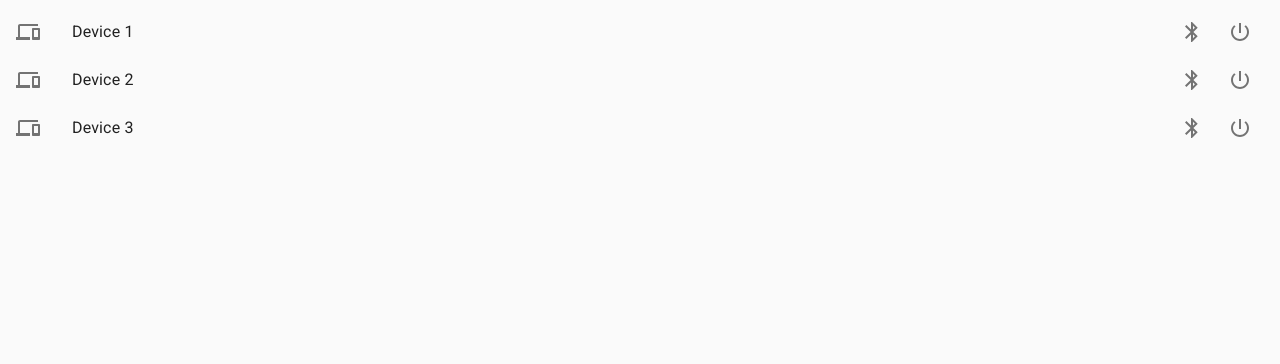
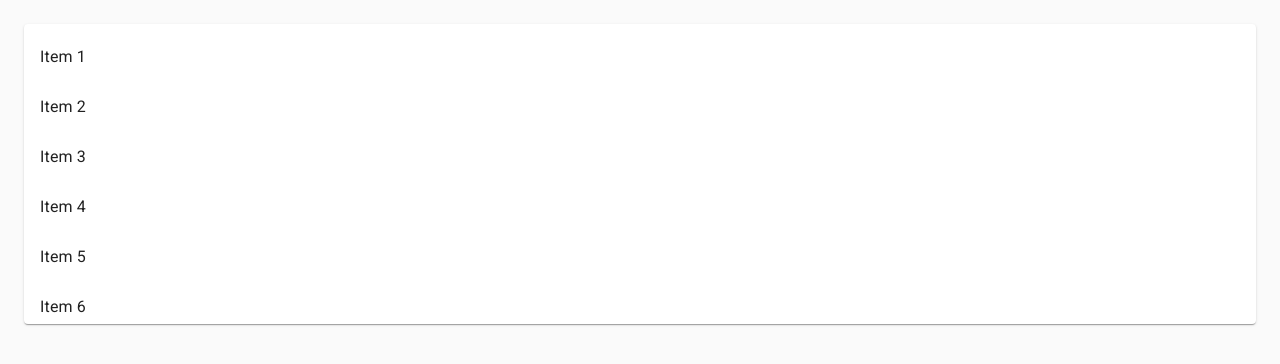
Before and after one commit to pleed0215/material-ui-cookbook, a React (Create React App) app: page / in a window 1280 px wide. Shown: the top 364 px of the page. Built offline with nearby package versions, Linux system fonts and the light colour scheme.

Commit message:
List ended

```diff
--- a/package.json
+++ b/package.json
@@ -17,6 +17,7 @@
     "react-dom": "^17.0.1",
     "react-router-dom": "^5.2.0",
     "react-scripts": "4.0.1",
+    "react-virtualized": "^9.22.3",
     "typescript": "^4.0.3",
     "web-vitals": "^0.2.4"
   },
@@ -46,6 +47,7 @@
   },
   "devDependencies": {
     "@types/classnames": "^2.2.11",
-    "@types/react-router-dom": "^5.1.7"
+    "@types/react-router-dom": "^5.1.7",
+    "@types/react-virtualized": "^9.21.11"
   }
 }
--- a/src/App.tsx
+++ b/src/App.tsx
@@ -1,8 +1,9 @@
 import React from "react";
-import { ListControls } from "./List/ListControls";
+
+import { ScrollingList } from "./List/ListScroll";
 
 function App() {
-  return <ListControls />;
+  return <ScrollingList />;
 }
 
 export default App;
--- a/src/List/ListScroll.tsx
+++ b/src/List/ListScroll.tsx
@@ -1,7 +1,14 @@
-import { createStyles, List, Theme } from "@material-ui/core";
-
+import {
+  createStyles,
+  List,
+  ListItem,
+  ListItemText,
+  Paper,
+  Theme,
+} from "@material-ui/core";
 import { makeStyles } from "@material-ui/styles";
 import React, { useState } from "react";
+import { List as VirtualList, AutoSizer } from "react-virtualized";
 
 const useStyles = makeStyles((theme: Theme) =>
   createStyles({
@@ -14,16 +21,47 @@ const useStyles = makeStyles((theme: Theme) =>
   })
 );
 
-function* genItems():Generator<string> {
+function* genItems() {
   for (let i = 1; i < 1000; i++) {
     yield `Item ${i}`;
   }
 }
 
 export const ScrollingList = () => {
-    const classes = useStyles();
-    const [items] = useState<Array<string>>([...genItems()])
-  return <List>
+  const classes = useStyles();
 
-  </List>;
+  const [items] = useState<Array<string>>([...genItems()]);
+
+  const rowRenderer: React.FC<{
+    index: number;
+    isScrolling: boolean;
+    style: React.CSSProperties;
+    key: string | number;
+  }> = ({ index, isScrolling, style, key }) => {
+    const item = items[index];
+
+    return (
+      <ListItem key={key} style={style}>
+        <ListItemText primary={isScrolling ? "..." : item} />
+      </ListItem>
+    );
+  };
+
+  return (
+    <Paper className={classes.paper}>
+      <List className={classes.list}>
+        <AutoSizer disableHeight>
+          {({ width }) => (
+            <VirtualList
+              width={width}
+              height={300}
+              rowHeight={50}
+              rowCount={items.length}
+              rowRenderer={rowRenderer}
+            />
+          )}
+        </AutoSizer>
+      </List>
+    </Paper>
+  );
 };
--- a/tsconfig.json
+++ b/tsconfig.json
@@ -7,6 +7,7 @@
     "esModuleInterop": true,
     "allowSyntheticDefaultImports": true,
     "strict": true,
+    "downlevelIteration": true,
     "forceConsistentCasingInFileNames": true,
     "noFallthroughCasesInSwitch": true,
     "module": "esnext",
```
Also changed, not shown: 2 other files (tests, documents, lock files or other folders).
